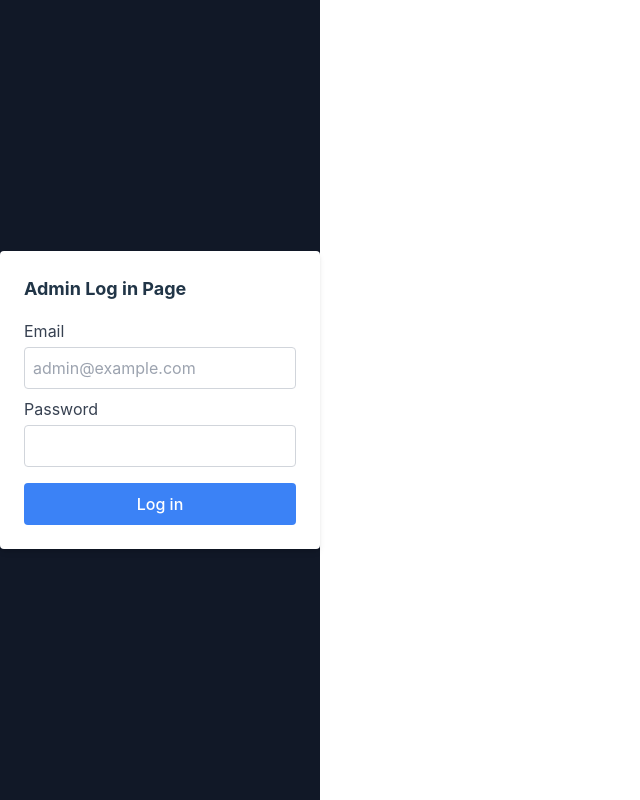
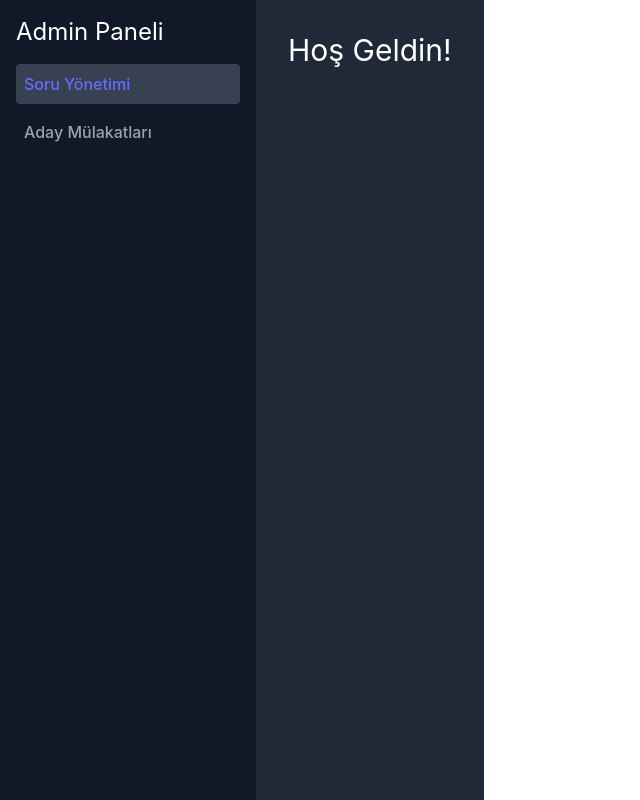
Before and after one commit to efethecreator/iView-Project, a React (Vite) app in the folder frontend/: page /admin-dashboard in a window 1280 px wide. Shown: the whole page, without its empty margins (0-640 px from the left). Built offline with nearby package versions, Linux system fonts and the light colour scheme.

Commit message:
güncel jsx

```diff
--- a/frontend/src/components/AdminDashboard.jsx
+++ b/frontend/src/components/AdminDashboard.jsx
@@ -1,59 +1,43 @@
 import React, { useState } from 'react';
-import { useNavigate } from 'react-router-dom';
+import { Link, Outlet } from 'react-router-dom';
 
-const AdminLogin = () => {
-  const [email, setEmail] = useState('');
-  const [password, setPassword] = useState('');
-  const navigate = useNavigate();
-
-  const handleLogin = (e) => {
-    e.preventDefault();
-
-    // Örnek doğrulama
-    if (email === 'a@a.com' && password === '123') {
-      navigate('/admin-dashboard'); // Başarılı girişte yönlendirme
-    } else {
-      alert('Geçersiz giriş bilgileri!');
-    }
-  };
+const AdminDashboard = () => {
+  const [activeMenu, setActiveMenu] = useState('questions');
 
   return (
-    <div className="flex items-center justify-center min-h-screen bg-gray-900">
-      <form className="bg-white p-6 rounded shadow-md w-80" onSubmit={handleLogin}>
-        <h2 className="text-lg font-bold mb-4">Admin Log in Page</h2>
+    <div className="flex bg-gray-800 min-h-screen">
+      {/* Sol Menü */}
+      <div className="w-64 bg-gray-900 p-4">
+        <h1 className="text-white text-2xl mb-4">Admin Paneli</h1>
+        <ul className="space-y-2">
+          <li>
+            <Link
+              to="/admin-dashboard/questions"
+              className={`block p-2 rounded hover:bg-gray-700 ${activeMenu === 'questions' ? 'bg-gray-700' : 'text-gray-400'}`}
+              onClick={() => setActiveMenu('questions')}
+            >
+              Soru Yönetimi
+            </Link>
+          </li>
+          <li>
+            <Link
+              to="/admin-dashboard/interviews"
+              className={`block p-2 rounded hover:bg-gray-700 ${activeMenu === 'interviews' ? 'bg-gray-700' : 'text-gray-400'}`}
+              onClick={() => setActiveMenu('interviews')}
+            >
+              Aday Mülakatları
+            </Link>
+          </li>
+        </ul>
+      </div>
 
-        <label className="block mb-2">
-          <span className="text-gray-700">Email</span>
-          <input
-            type="email"
-            className="mt-1 block w-full border border-gray-300 rounded p-2"
-            placeholder="admin@example.com"
-            value={email}
-            onChange={(e) => setEmail(e.target.value)}
-            required
-          />
-        </label>
-
-        <label className="block mb-4">
-          <span className="text-gray-700">Password</span>
-          <input
-            type="password"
-            className="mt-1 block w-full border border-gray-300 rounded p-2"
-            value={password}
-            onChange={(e) => setPassword(e.target.value)}
-            required
-          />
-        </label>
-
-        <button
-          type="submit"
-          className="w-full bg-blue-500 text-white p-2 rounded hover:bg-blue-600"
-        >
-          Log in
-        </button>
-      </form>
+      {/* Sağ İçerik Alanı */}
+      <div className="flex-1 p-8">
+        <h1 className="text-3xl text-white">Hoş Geldin!</h1>
+        <Outlet />
+      </div>
     </div>
   );
 };
 
-export default AdminLogin;
+export default AdminDashboard;
```
Also changed, not shown: frontend/src/App.jsx (+7 -4 lines).
